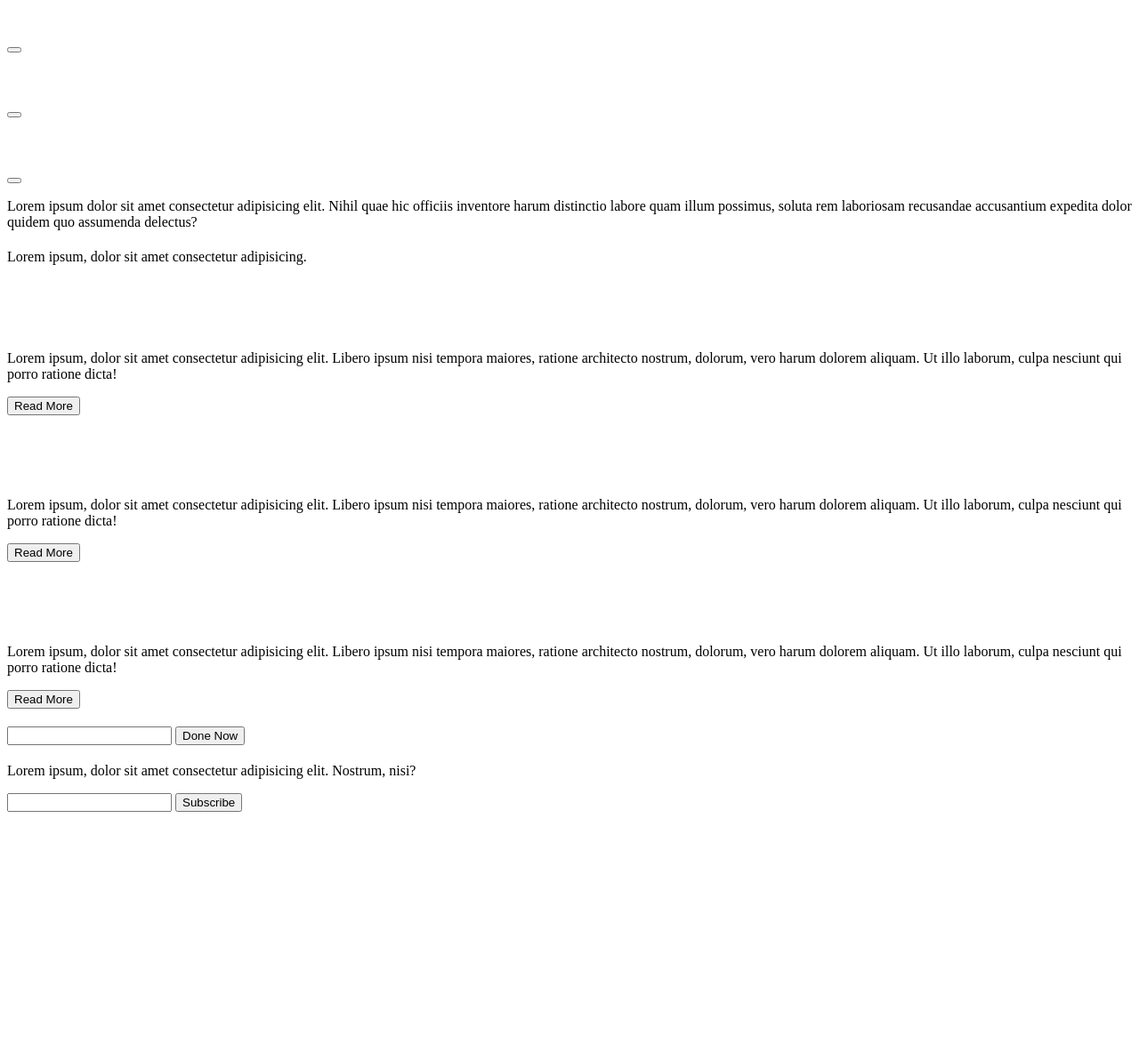
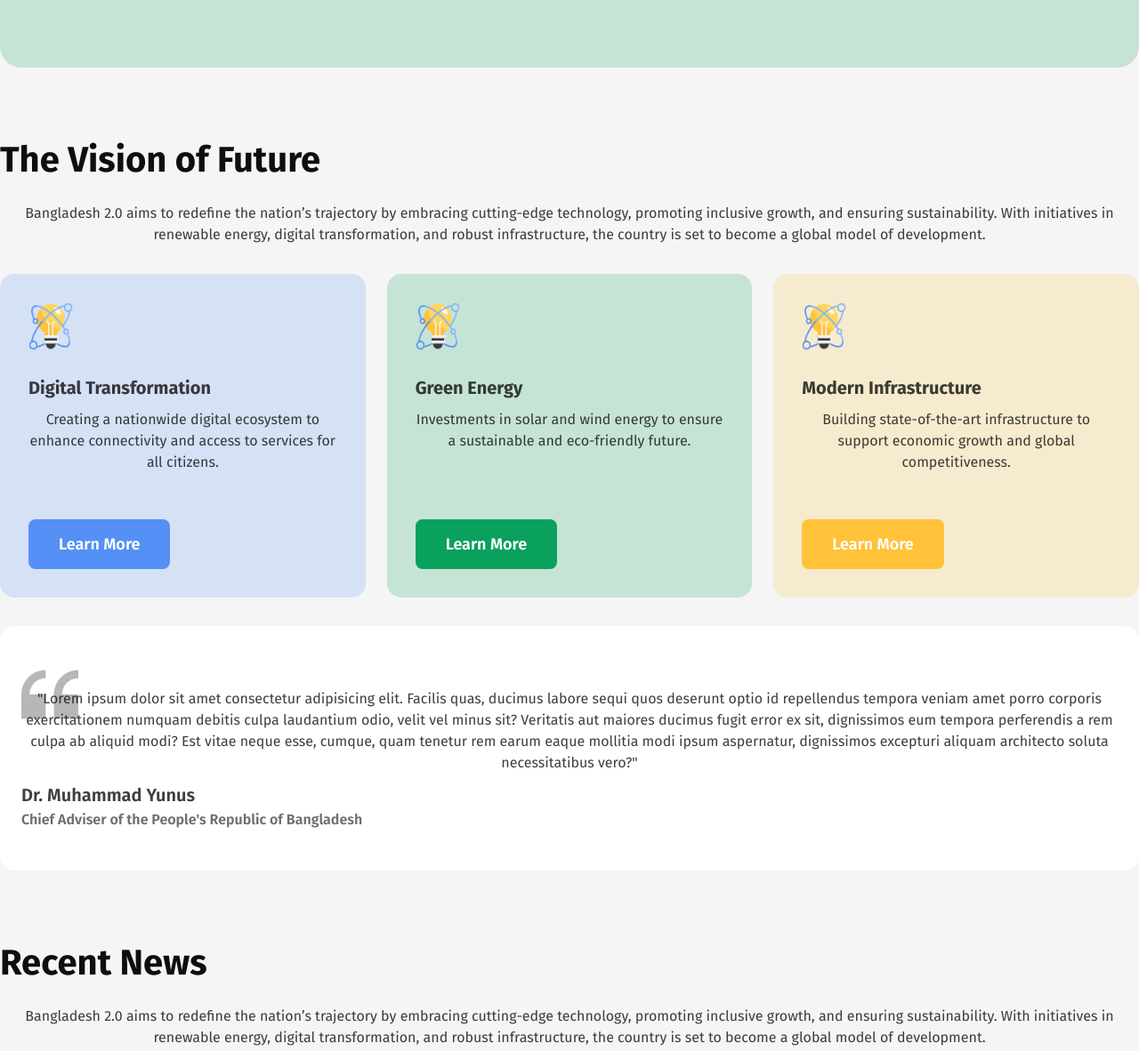
Before and after one commit to akibbhai/assignment-1, a plain HTML site: page index.html in a window 1280 px wide. Shown: the part 564-1746 px from the top of the page at 89% size. Before the commit the page ends 1485 px from the top, so only its background shows below. Drawn offline with Linux system fonts and the light colour scheme.

Commit message:
html and css update

```diff
--- a/index.html
+++ b/index.html
@@ -7,133 +7,130 @@
     <link rel="stylesheet" href="style/style.css">
 </head>
 <body>
-    <header>
+    <header id="hero">
         <div class="hero-container">
             <div class="hero-content">
                 <div>
                     <span>Bangladesh 2.0</span>
                 </div>
-                <h1>Lorem ipsum, dolor sit amet consectetur adipisicing elit. Ipsum, earum?</h1>
+                <h1>Idea , innovation ,
+                    vision and challenges in New Bangladesh.
+                </h1>
                 <div class="btn">
-                    <button>Lorem, ipsum dolor.</button>
+                    <button>Explore New Bangladesh</button>
                 </div>
             </div>
             <figure class="hero-img">
-                <img src="assets/hero.png" alt="">
+                <img src="assets/hero.png" alt="Image Coming Soon">
             </figure>
         </div>
     </header>
     <main>
         <section class="vision-container">
             <div class="vision-box-caption">
-                <h2></h2>
-                <p></p>
+                <h2 class="sub-title">The Vision of Future</h2>
+                <p class="details">Bangladesh 2.0 aims to redefine the nation’s trajectory by embracing cutting-edge technology, promoting inclusive growth, and ensuring sustainability. With initiatives in renewable energy, digital transformation, and robust infrastructure, the country is set to become a global model of development.</p>
             </div>
             <div class="vision-box">
-                <div class="box-1">
+                <div class="box-primary box-1">
                     <figure>
-                        <img src="" alt="">
+                        <img src="assets/card-icon.png" alt="Logo Loading">
                     </figure>
-                    <h4></h4>
-                    <p></p>
+                    <h4>Digital Transformation</h4>
+                    <p class="details">Creating a nationwide digital ecosystem to enhance connectivity and access to services for all citizens.</p>
                     <div class="btn">
-                        <button>
-
-                        </button>
+                        <button>Learn More</button>
                     </div>
                 </div>
-                <div class="box-2">
+                <div class="box-primary box-2">
                     <figure>
-                        <img src="" alt="">
+                        <img src="assets/card-icon.png" alt="Logo Loading">
                     </figure>
-                    <h4></h4>
-                    <p></p>
+                    <h4>Green Energy</h4>
+                    <p class="details">Investments in solar and wind energy to ensure a sustainable and eco-friendly future.</p>
                     <div class="btn">
-                        <button>
-
-                        </button>
+                        <button>Learn More</button>
                     </div>
                 </div>
-                <div class="box-3">
+                <div class="box-primary box-3">
                     <figure>
-                        <img src="" alt="">
+                        <img src="assets/card-icon.png" alt="Logo Loading">
                     </figure>
-                    <h4></h4>
-                    <p></p>
+                    <h4>Modern Infrastructure</h4>
+                    <p class="details">Building state-of-the-art infrastructure to support economic growth and global competitiveness.</p>
                     <div class="btn">
-                        <button>
-
-                        </button>
+                        <button>Learn More</button>
                     </div>
                 </div>
             </div>
+            <div class="blog-container">
                 <div class="vision-blog">
-                <p>Lorem ipsum dolor sit amet consectetur adipisicing elit. Nihil quae hic officiis inventore harum distinctio labore quam illum possimus, soluta rem laboriosam recusandae accusantium expedita dolor quidem quo assumenda delectus?
+                    <p class="details">"Lorem ipsum dolor sit amet consectetur adipisicing elit. Facilis quas, ducimus labore sequi quos deserunt optio id repellendus tempora veniam amet porro corporis exercitationem numquam debitis culpa laudantium odio, velit vel minus sit? Veritatis aut maiores ducimus fugit error ex sit, dignissimos eum tempora perferendis a rem culpa ab aliquid modi? Est vitae neque esse, cumque, quam tenetur rem earum eaque mollitia modi ipsum aspernatur, dignissimos excepturi aliquam architecto soluta necessitatibus vero?"
                     </p>
-                <h4></h4>
+                    <h4>Dr. Muhammad Yunus</h4>
                     <div>
-                    <span>Lorem ipsum, dolor sit amet consectetur adipisicing.</span>
+                        <span>Chief Adviser of the People's Republic of Bangladesh</span>
+                    </div>
                 </div>
             </div>
         </section>
         <section class="news">
             <div class="news-caption">
-                <h2></h2>
-                <p></p>
+                <h2 class="sub-title">Recent News</h2>
+                <p class="details">Bangladesh 2.0 aims to redefine the nation’s trajectory by embracing cutting-edge technology, promoting inclusive growth, and ensuring sustainability. With initiatives in renewable energy, digital transformation, and robust infrastructure, the country is set to become a global model of development.</p>
             </div>
             <div class="news-portal">
-                <div class="news">
-                    <figure class="news-img">
-                        <img src="" alt="">
+                <div class="news-content">
+                    <figure>
+                        <img class="news-img" src="assets/satelite.png" alt="Image Coming Soon">
                     </figure>
                     <div class="news-description">
-                        <h3></h3>
-                        <div>
-                            <img src="" alt="">
-                            <h4></h4>
+                        <h3 class="news-title">Bangladesh Launches New Satellite</h3>
+                        <figure>
+                            <img class="news-channel-logo" src="assets/al-jazeera.png" alt="Logo Loading">
+                        </figure>
+                        <div class="time-style">
+                            <time datetime="2025-01-11T14:30">Date: 01/01/2025&nbsp;&nbsp; Time: 2:30pm</time>
                         </div>
-                        <div>
-                            <time datetime=""></time>
-                        </div>
-                        <p>Lorem ipsum, dolor sit amet consectetur adipisicing elit. Libero ipsum nisi tempora maiores, ratione architecto nostrum, dolorum, vero harum dolorem aliquam. Ut illo laborum, culpa nesciunt qui porro ratione dicta!</p>
+                        <p class="details">Not until the creation and maintenance of decent conditions of life for all people are recognized and accepted as a common obligation of all people and all countries—not until then shall we, with a certain degree of justification, be able to speak of humankind as civilized</p>
                         <div class="btn">
                             <button>Read More</button>
                         </div>
                     </div>
                 </div>
-                <div class="news">
-                    <figure class="news-img">
-                        <img src="" alt="">
+                <div class="news-content news-content-rowr">
+                    <figure>
+                        <img class="news-img" src="assets/satelite.png" alt="Image Coming Soon">
                     </figure>
                     <div class="news-description">
-                        <h3></h3>
+                        <h3 class="news-title">Bangladesh Launches New Satellite</h3>
+                        <figure>
+                            <img class="news-channel-logo" src="assets/al-jazeera.png" alt="Logo Loading">
+                        </figure>
                         <div>
-                            <img src="" alt="">
-                            <h4></h4>
+                            <time class="time-style" datetime="2025-01-11T14:30">Date: 01/01/2025&nbsp;&nbsp; Time: 2:30pm</time>
                         </div>
-                        <div>
-                            <time datetime=""></time>
-                        </div>
-                        <p>Lorem ipsum, dolor sit amet consectetur adipisicing elit. Libero ipsum nisi tempora maiores, ratione architecto nostrum, dolorum, vero harum dolorem aliquam. Ut illo laborum, culpa nesciunt qui porro ratione dicta!</p>
+                        <p class="details">Not until the creation and maintenance of decent conditions of life for all people are recognized and accepted as a common obligation of all people and all countries—not until then shall we,
+                            with a certain degree of justification, be able to speak of humankind as civilized</p>
                         <div class="btn">
                             <button>Read More</button>
                         </div>
                     </div>
                 </div>
-                <div class="news">
-                    <figure class="news-img">
-                        <img src="" alt="">
+                <div class="news-content">
+                    <figure>
+                        <img class="news-img" src="assets/satelite.png" alt="Image Coming Soon">
                     </figure>
                     <div class="news-description">
-                        <h3></h3>
+                        <h3 class="news-title">Bangladesh Launches New Satellite</h3>
+                        <figure>
+                            <img class="news-channel-logo" src="assets/al-jazeera.png" alt="Logo Loading">
+                        </figure>
                         <div>
-                            <img src="" alt="">
-                            <h4></h4>
+                            <time class="time-style" datetime="2025-01-11T14:30">Date: 01/01/2025&nbsp;&nbsp; Time: 2:30pm</time>
                         </div>
-                        <div>
-                            <time datetime=""></time>
-                        </div>
-                        <p>Lorem ipsum, dolor sit amet consectetur adipisicing elit. Libero ipsum nisi tempora maiores, ratione architecto nostrum, dolorum, vero harum dolorem aliquam. Ut illo laborum, culpa nesciunt qui porro ratione dicta!</p>
+                        <p class="details">Not until the creation and maintenance of decent conditions of life for all people are recognized and accepted as a common obligation of all people and all countries—not until then shall we,
+                            with a certain degree of justification, be able to speak of humankind as civilized</p>
                         <div class="btn">
                             <button>Read More</button>
                         </div>
@@ -141,37 +138,33 @@
                 </div>
             </div>
         </section>
-        <section class="donate">
-            <div class="donate-container">
+        <section class="donate-container">
             <div class="donate-content">
-                    <h2></h2>
-                    <p></p>
+                <h2 class="sub-title">Donate Today</h2>
+                <p class="details">Bangladesh 2.0 aims to redefine the nation’s trajectory by embracing cutting-edge technology, promoting inclusive growth, and ensuring sustainability. With initiatives in renewable energy, digital transformation, and robust infrastructure.</p>
             </div>
             <div class="donate-box">
-                    <div class="box-1"></div>
-                    <div class="box-2"></div>
-                    <div class="box-3"></div>
-                    <div class="box-4"></div>
+                <div class="box-1 box-primary">100 Taka</div>
+                <div class="box-2 box-primary"> 200 Taka</div>
+                <div class="box-3 box-primary">500 Taka</div>
+                <div class="box-4 box-primary">1000 Taka</div>
             </div>
-                <form action="">
-                    <input type="text" name="" id="">
-                    <input type="submit" value="Done Now" name="" id="">
+            <form class="donate-form">
+                <input type="number" placeholder="Other Amount (taka)">
+                <input type="submit" class="input-btn" value="Done Now" name="" id="">
             </form>
-            </div>
         </section>
     </main>
     <footer>
         <div class="sub-container">
-            <div class="sub-content">
-                <h2></h2>
-                <p>Lorem ipsum, dolor sit amet consectetur adipisicing elit. Nostrum, nisi?</p>
-                <form action="">
-                    <input type="text" name="" id="">
-                    <input type="submit" value="Subscribe" name="" id="">
+            <h2 class="sub-title">Subscribe Newsletter</h2>
+            <p class="details">Bangladesh 2.0 aims to redefine the nation’s trajectory by embracing cutting-edge <br> technology, promoting inclusive growth.</p>
+            <form class="sub-form">
+                <input type="email" placeholder="Enter your email here" required>
+                <input type="submit" value="Subscribe" class="input-btn">
             </form>
             <div>
-                    <span></span>
-                </div>
+                <span class="details">We promise not to spam you!</span>
             </div>
         </div>
     </footer>
--- a/style/style.css
+++ b/style/style.css
@@ -0,0 +1,378 @@
+@import url('https://fonts.googleapis.com/css2?family=Fira+Sans:ital,wght@0,100;0,200;0,300;0,400;0,500;0,600;0,700;0,800;0,900;1,100;1,200;1,300;1,400;1,500;1,600;1,700;1,800;1,900&display=swap');
+
+* {
+    margin: 0;
+    padding: 0;
+}
+
+body {
+    background-color: rgb(245, 245, 245);
+}
+
+/* shared style */
+
+.btn button,.input-btn {
+    color: rgb(255, 255, 255);
+    font-family: Fira Sans;
+    font-size: 18px;
+    font-weight: 600;
+    line-height: 22px;
+    background-color: rgb(0, 106, 80);
+    border-radius: 8px;
+    border: none;
+    padding: 17px 34px;
+    cursor: pointer;
+}
+
+.btn button:hover {
+    background-color: red;
+}
+
+.sub-title {
+    color: rgb(14, 14, 14);
+    font-family: Fira Sans;
+    font-size: 40px;
+    font-weight: 700;
+    line-height: 48px;
+    margin-bottom: 24px;
+}
+
+.details {
+    color: rgba(14, 14, 14, 0.8);
+    font-family: Fira Sans;
+    font-size: 16px;
+    font-weight: 400;
+    line-height: 24px;
+}
+
+/* Others style */
+
+#hero {
+    border-radius: 24px;
+    background: rgb(198, 228, 214);
+    width: 1280px;
+    height: 560px;
+    margin: 80px auto;
+}
+.hero-container {
+    display: flex;
+    justify-content: center;
+    align-items: center;
+    padding: 80px;
+}
+
+.hero-container span {
+    color: rgba(14, 14, 14, 0.5);
+    font-family: Fira Sans;
+    font-size: 24px;
+    font-weight: 500;
+    line-height: 29px;
+}
+
+.hero-container h1 {
+    color: rgb(14, 14, 14);
+    font-family: Fira Sans;
+    font-size: 56px;
+    font-weight: 700;
+    line-height: 67px;
+    margin: 16px 0 24px 0;
+}
+
+
+main {
+    width: 1280px;
+    margin: 0 auto;
+}
+
+.vision-details {
+    color: rgba(14, 14, 14, 0.7);
+    font-family: Fira Sans;
+    font-size: 16px;
+    font-weight: 400;
+    line-height: 24px;
+    margin-top: 24px;
+}
+
+.vision-box {
+    display: flex;
+    margin: 32px 0;
+}
+
+.vision-box .box-primary {
+    padding: 32px;
+    padding: 32px;
+    border-radius: 16px;
+    display: flex;
+    justify-content: center;
+    flex-direction: column;
+    width: 410px;
+}
+
+.vision-box .box-primary img {
+    width: 50px;
+    height: 54px;
+}
+
+.vision-box .box-primary h4 {
+    color: rgba(14, 14, 14, 0.8);
+    font-family: Fira Sans;
+    font-size: 20px;
+    font-weight: 700;
+    line-height: 24px;
+    margin: 26px 0 12px 0;
+}
+
+.vision-box .box-primary .details {
+    height: 100px;
+    overflow: hidden;
+}
+
+.vision-box .box-primary .btn {
+    margin-top: 24px;
+}
+
+.vision-box .box-1 {
+    background-color: rgba(84, 144, 245, 0.2);
+}
+
+.vision-box .box-2 {
+    background-color: rgb(198, 228, 214);
+    margin: 0px 24px;
+}
+
+.vision-box .box-3 {
+    background-color: rgb(247, 235, 207);
+}
+
+.vision-box .box-1 .btn button {
+    background-color: rgb(84, 144, 245);
+}
+
+.vision-box .box-2 .btn button {
+    background-color: rgb(9, 161, 92);
+}
+
+.vision-box .box-3 .btn button {
+    background-color: rgb(255, 194, 57);
+}
+
+.vision-box .box-1 .btn button:hover {
+    background-color: rgba(84, 143, 245, 0.6);
+}
+
+.vision-box .box-2 .btn button:hover {
+    background-color: rgb(9, 161, 92, 0.6);
+}
+
+.vision-box .box-3 .btn button:hover {
+    background-color: rgb(255, 194, 57, 0.6);
+}
+
+.blog-container {
+    padding: 45px 24px;
+    background-color: rgb(255, 255, 255);
+    border-radius: 16px;
+    margin-bottom: 80px;
+}
+
+.vision-blog {
+    background-image: url(../assets/quote-bg.png);
+    background-repeat: no-repeat;
+}
+
+.vision-blog .details {
+    padding-top: 25px;
+}
+
+.vision-blog h4 {
+    margin: 12px 0 4px 0;
+    color: rgba(14, 14, 14, 0.8);
+    font-family: Fira Sans;
+    font-size: 20px;
+    font-weight: 600;
+    line-height: 24px;
+}
+
+.vision-blog span {
+    color: rgba(14, 14, 14, 0.6);
+    font-family: Fira Sans;
+    font-size: 16px;
+    font-weight: 600;
+    line-height: 24px;
+}
+
+.news-portal {
+
+}
+
+.news-content {
+    display: flex;
+    padding: 48px;
+    background-color: rgb(255, 255, 255);
+    border-radius: 24px;
+}
+
+.news-caption p {
+    margin-bottom: 40px;
+}
+
+
+.news-content .news-img {
+    border-radius: 24px;
+    width: 408px;
+    height: 306px;
+    margin-right: 32px;
+}
+
+.news-description {
+    display: flex;
+    flex-direction: column;
+    justify-content: space-between;
+    padding: 10px;
+}
+
+.news-title {
+    color: rgba(14, 14, 14, 0.8);
+    font-family: Fira Sans;
+    font-size: 32px;
+    font-weight: 700;
+    line-height: 38px;
+}
+
+.news-channel-logo {
+    width: 134px;
+    height: 40px;
+}
+
+.time-style {
+    color: rgba(14, 14, 14, 0.7);
+    font-family: Fira Sans;
+    font-size: 16px;
+    font-weight: 400;
+    line-height: 24px;
+}
+
+.news-content-rowr {
+    display: flex;
+    flex-direction: row-reverse;
+}
+
+.donate-container {
+    margin: 80px;
+    height: 465px;
+    display: flex;
+    flex-direction: column;
+    justify-content: space-between;
+}
+
+.donate-content .sub-title,.details {
+    text-align: center;
+}
+
+.donate-box {
+    display: flex;
+    justify-content: space-between;
+}
+
+.donate-box .box-primary {
+    background-color: rgb(255, 255, 255);
+    padding: 40px;
+    border-radius: 16px;
+    color: rgba(14, 14, 14, 0.8);
+    font-family: Fira Sans;
+    font-size: 40px;
+    font-weight: 700;
+    line-height: 48px;
+}
+
+.donate-box .box-primary:hover {
+    background-color: green;
+    color: white;
+}
+
+.donate-box .box-2 {
+    background-color: rgb(198, 228, 214);
+}
+
+.donate-form {
+    display: flex;
+    flex-direction: column;
+    align-items: center;
+    justify-content: space-between;
+    text-align: center;
+}
+
+.donate-form input[type="number"] {
+    display: block;
+    width: 98%;
+    text-align: center;
+    color: black;
+    font-family: Fira Sans;
+    font-size: 20px;
+    font-weight: 400;
+    line-height: 24px;
+    padding: 20px 0;
+    border: none;
+    margin-bottom: 30px;
+}
+
+.input-btn:hover {
+    background-color: red;
+}
+
+footer {
+    width: 1280px;
+    margin: 0 auto;
+    display: flex;
+    justify-content: center;
+    align-items: center;
+    border-radius: 24px;
+    background: rgb(198, 228, 214);
+    margin-bottom: 70px;
+  }
+
+.sub-container {
+    width: 750px;
+    padding: 80px;
+    text-align: center;
+}
+
+.sub-form {
+    display: flex;
+    margin: 0;
+    padding: 0;
+}
+
+.sub-form input[type="email"] {
+    width: 600px;
+    border-right: none;
+    padding: 20px 40px;
+    border: none;
+    border-radius: 8px 0 0 8px;
+    color: black;
+    font-family: Fira Sans;
+    font-size: 16px;
+    font-weight: 400;
+    line-height: 19px;
+}
+
+.sub-form input[type="submit"] {
+    width: 150px;
+    border-left: none;
+    padding: 20px 40px;
+    border: none;
+    border-radius: 0 8px 8px 0;
+}
+
+.sub-form input {
+    margin: 0;
+    padding: 0;
+}
+
+.sub-container {
+    height: 250px;
+    display: flex;
+    flex-direction: column;
+    align-items: center;
+    justify-content: space-between;
+}
```
Lines whose indentation alone changed are shown as unchanged.
